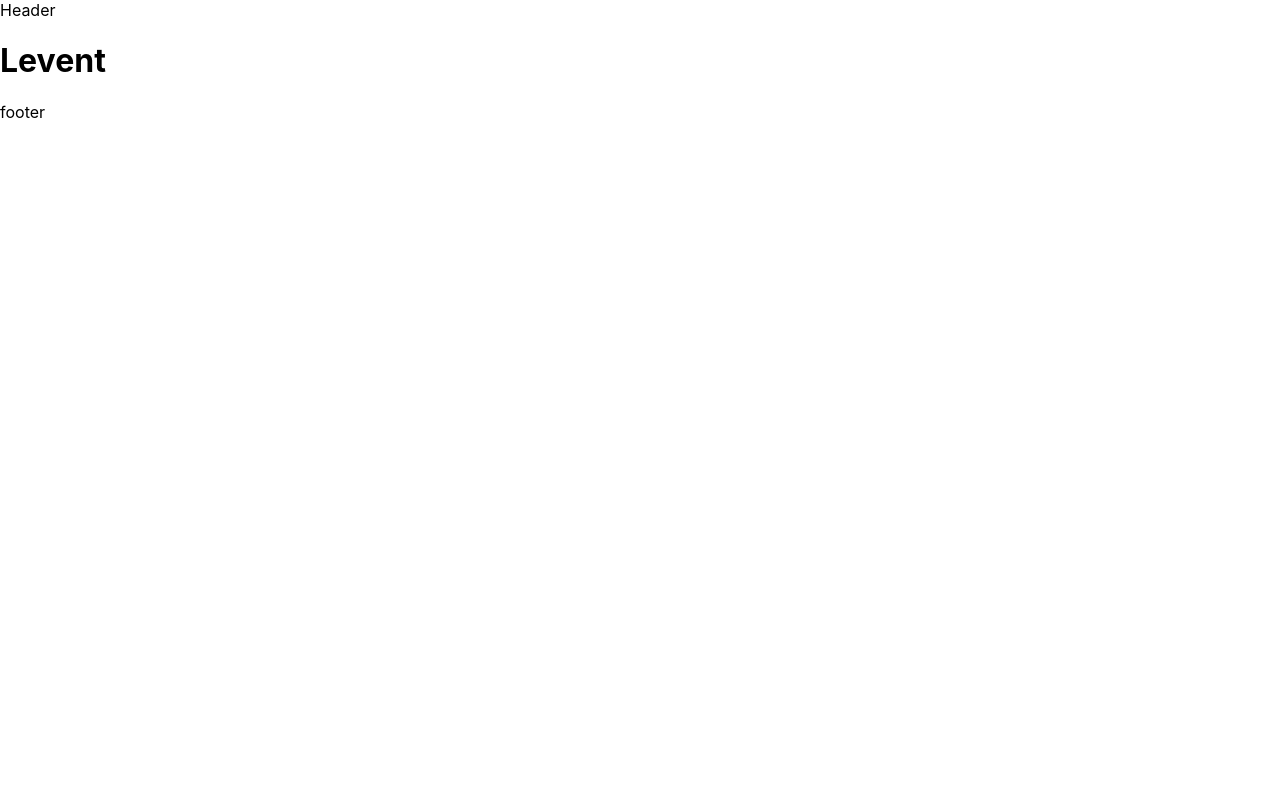
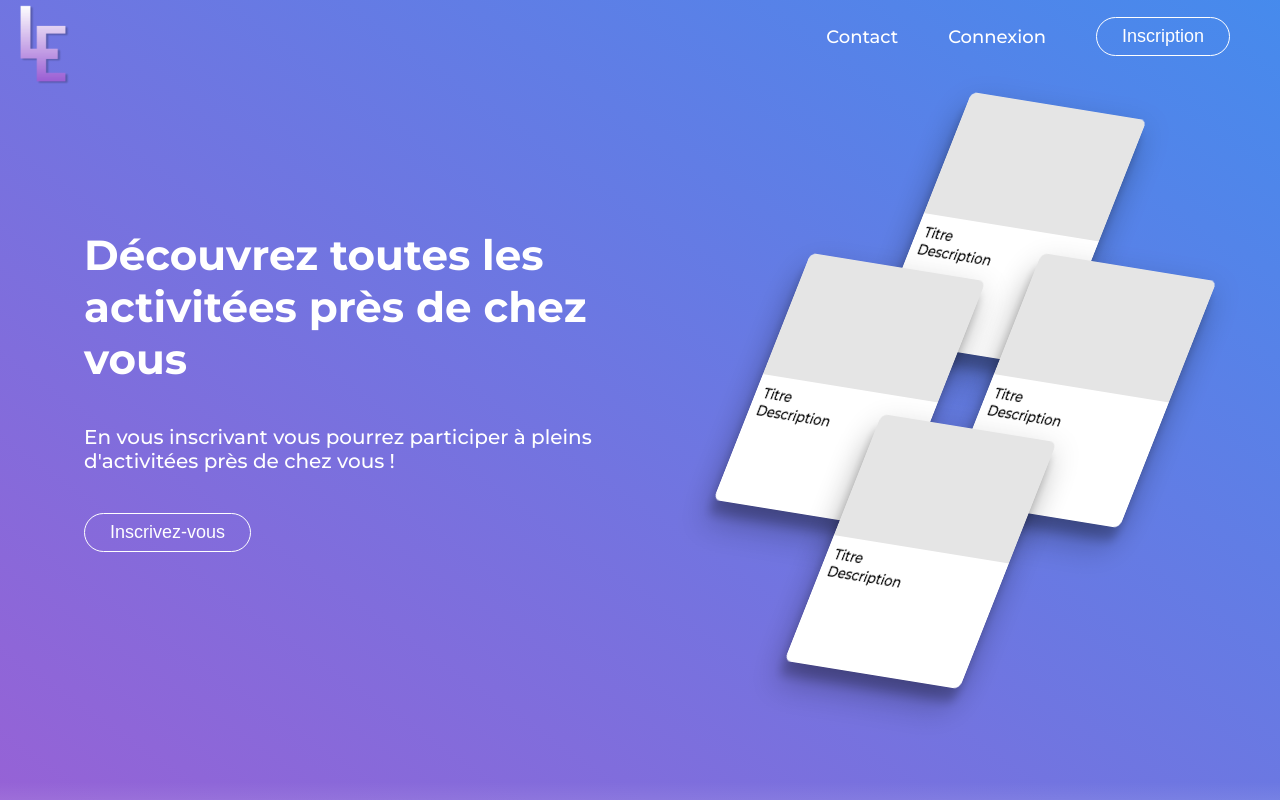
Before and after one commit to CRabia/Levent, a React (Create React App) app in the folder front/: page / in a window 1280 px wide. Shown: the top 800 px of the page. Built offline with nearby package versions, Linux system fonts and the light colour scheme.

Commit message:
wip(home): update design

```diff
--- a/front/package.json
+++ b/front/package.json
@@ -6,6 +6,7 @@
     "@testing-library/jest-dom": "^4.2.4",
     "@testing-library/react": "^9.3.2",
     "@testing-library/user-event": "^7.1.2",
+    "node-sass": "^4.13.1",
     "react": "^16.12.0",
     "react-dom": "^16.12.0",
     "react-router-dom": "^5.1.2",
--- a/front/public/index.html
+++ b/front/public/index.html
@@ -10,6 +10,10 @@
       content="Web site created using create-react-app"
     />
     <link rel="apple-touch-icon" href="%PUBLIC_URL%/logo192.png" />
+    <link
+      href="https://fonts.googleapis.com/css?family=Montserrat:300,500,700,900"
+      rel="stylesheet"
+    />
     <!--
       manifest.json provides metadata used when your web app is installed on a
       user's mobile device or desktop. See https://developers.google.com/web/fundamentals/web-app-manifest/
@@ -24,10 +28,9 @@
       work correctly both with client-side routing and a non-root public URL.
       Learn how to configure a non-root public URL by running `npm run build`.
     -->
-    <title>React App</title>
+    <title>Levent</title>
   </head>
   <body>
-    <noscript>You need to enable JavaScript to run this app.</noscript>
     <div id="root"></div>
     <!--
       This HTML file is a template.
--- a/front/src/App.css
+++ /dev/null
@@ -1,38 +0,0 @@
-.App {
-  text-align: center;
-}
-
-.App-logo {
-  height: 40vmin;
-  pointer-events: none;
-}
-
-@media (prefers-reduced-motion: no-preference) {
-  .App-logo {
-    animation: App-logo-spin infinite 20s linear;
-  }
-}
-
-.App-header {
-  background-color: #282c34;
-  min-height: 100vh;
-  display: flex;
-  flex-direction: column;
-  align-items: center;
-  justify-content: center;
-  font-size: calc(10px + 2vmin);
-  color: white;
-}
-
-.App-link {
-  color: #61dafb;
-}
-
-@keyframes App-logo-spin {
-  from {
-    transform: rotate(0deg);
-  }
-  to {
-    transform: rotate(360deg);
-  }
-}
--- a/front/src/App.js
+++ b/front/src/App.js
@@ -1,6 +1,6 @@
 import React, { Component } from "react";
 import { BrowserRouter, Route } from "react-router-dom";
-import "./App.css";
+import "./App.scss";
 import Home from "./pages/Home";
 import Header from "./components/Header";
 import Footer from "./components/Footer";
--- /dev/null
+++ b/front/src/App.scss
@@ -0,0 +1,156 @@
+#root {
+  margin: -20px 0 0 0 !important;
+  padding: 0 !important;
+  font-family: "Montserrat";
+}
+
+.vertical-center {
+  display: flex;
+  justify-content: center;
+  flex-direction: column;
+}
+
+.menu {
+  display: flex;
+  height: 73px;
+  justify-content: flex-end;
+  width: calc(100% - 50px);
+  margin: 0;
+  padding: 0 25px;
+  position: fixed;
+  top: 0;
+  left: 0;
+  .item-nav {
+    padding: 5px 25px;
+    p {
+      color: white;
+      font-size: 18px;
+      margin: 0;
+    }
+  }
+}
+
+#homepage {
+  min-height: calc(100vh - 73px);
+  width: 100%;
+  padding: 75px 0 150px 0;
+  background: linear-gradient(35deg, #9c5fd4, #458bed);
+  &:before {
+    content: "";
+    position: absolute;
+    bottom: -132px;
+    display: block;
+    width: 100%;
+    height: 150px;
+    background: linear-gradient(
+      0deg,
+      rgba(255, 255, 255, 1),
+      rgba(255, 255, 255, 0.3),
+      rgba(255, 255, 255, 0)
+    );
+  }
+
+  .banner-home {
+    display: flex;
+    justify-content: center;
+    .content {
+      color: white;
+      max-width: 600px;
+      display: flex;
+      justify-content: center;
+      flex-direction: column;
+      height: calc(100vh - 130px);
+      h1 {
+        font-size: 42px;
+        margin: 0;
+      }
+      p {
+        font-size: 20px;
+        font-weight: normal;
+        margin: 40px 0;
+      }
+    }
+    .illustration {
+      margin: 0 0 0 50px;
+      max-width: 530px;
+      display: flex;
+      justify-content: center;
+      flex-direction: column;
+      height: calc(100vh - 130px);
+      .display-card {
+        display: flex;
+        justify-content: center;
+        .card-component {
+          transform: rotateY(-35deg) rotateX(25deg) rotate(8deg);
+        }
+      }
+      .position-top {
+        .card-component {
+          position: relative;
+          top: 120px;
+          left: 45px;
+        }
+      }
+      .position-bottom {
+        .card-component {
+          position: relative;
+          z-index: 3;
+          top: -120px;
+          left: -45px;
+        }
+      }
+    }
+  }
+}
+
+.btn-rounded-100 {
+  background-color: transparent;
+  color: white;
+  border-radius: 2rem;
+  border: 1px solid white;
+  padding: 8px 25px;
+  font-size: 18px;
+  cursor: pointer;
+  &:focus {
+    outline: none;
+  }
+}
+
+.btn-violet {
+  transition: 0.4s;
+  &:hover {
+    background-color: white;
+    color: #9c5fd4;
+    box-shadow: 2px 6px 12px rgba(0, 0, 0, 0.3);
+  }
+}
+
+.logo {
+  width: 50px;
+  height: 80px;
+  position: absolute;
+  left: 20px;
+  top: 5px;
+}
+
+.card-component {
+  background-color: white;
+  width: 225px;
+  height: 275px;
+  border-radius: 8px;
+  margin: 3px;
+  box-shadow: 0 19px 38px rgba(0, 0, 0, 0.3), 0 15px 12px rgba(0, 0, 0, 0.22);
+  .card-content {
+    color: black;
+    padding: 10px;
+    p {
+      margin: 0;
+    }
+  }
+  .card-illustration {
+    background-color: #e5e5e5;
+    width: 100%;
+    height: 135px;
+    border-radius: 8px 8px 0 0;
+  }
+}
--- /dev/null
+++ b/front/src/components/CardComponent.js
@@ -0,0 +1,15 @@
+import React, { Component } from "react";
+
+export default class Card extends Component {
+  render() {
+    return (
+      <div className="card-component">
+        <div className="card-illustration"></div>
+        <div className="card-content">
+          <p className="title">Titre</p>
+          <p className="description">Description</p>
+        </div>
+      </div>
+    );
+  }
+}
--- a/front/src/components/Header.js
+++ b/front/src/components/Header.js
@@ -1,7 +1,25 @@
 import React, { Component } from "react";
+import logo from "../logo.png";
 
 export default class Header extends Component {
+  async componentDidMount() {
+    window.addEventListener("scroll", this.handleScroll);
+  }
+
   render() {
-    return <div>Header</div>;
+    return (
+      <div className="menu">
+        <img src={logo} className="logo" />
+        <div className="item-nav vertical-center">
+          <p>Contact</p>
+        </div>
+        <div className="item-nav vertical-center">
+          <p>Connexion</p>
+        </div>
+        <div className="item-nav vertical-center">
+          <button className=" btn-rounded-100 btn-violet">Inscription</button>
+        </div>
+      </div>
+    );
   }
 }
--- a/front/src/pages/Home.js
+++ b/front/src/pages/Home.js
@@ -1,4 +1,5 @@
 import React, { Component } from "react";
+import Card from "../components/CardComponent";
 
 export default class Home extends Component {
   state = {
@@ -10,8 +11,34 @@ export default class Home extends Component {
 
   render() {
     return (
-      <div className="container">
-        <h1>{this.state.title}</h1>
+      <div id="homepage">
+        <section className="banner-home">
+          <div className="content">
+            <h1>Découvrez toutes les activitées près de chez vous</h1>
+            <p>
+              En vous inscrivant vous pourrez participer à pleins d'activitées
+              près de chez vous !
+            </p>
+            <div className="container-button">
+              <button className="btn-rounded-100 btn-violet">
+                Inscrivez-vous
+              </button>
+            </div>
+          </div>
+
+          <div className="illustration">
+            <div className="display-card position-top">
+              <Card />
+            </div>
+            <div className="display-card">
+              <Card />
+              <Card />
+            </div>
+            <div className="display-card position-bottom">
+              <Card />
+            </div>
+          </div>
+        </section>
       </div>
     );
   }
```
Also changed, not shown: front/src/logo.png (added).
